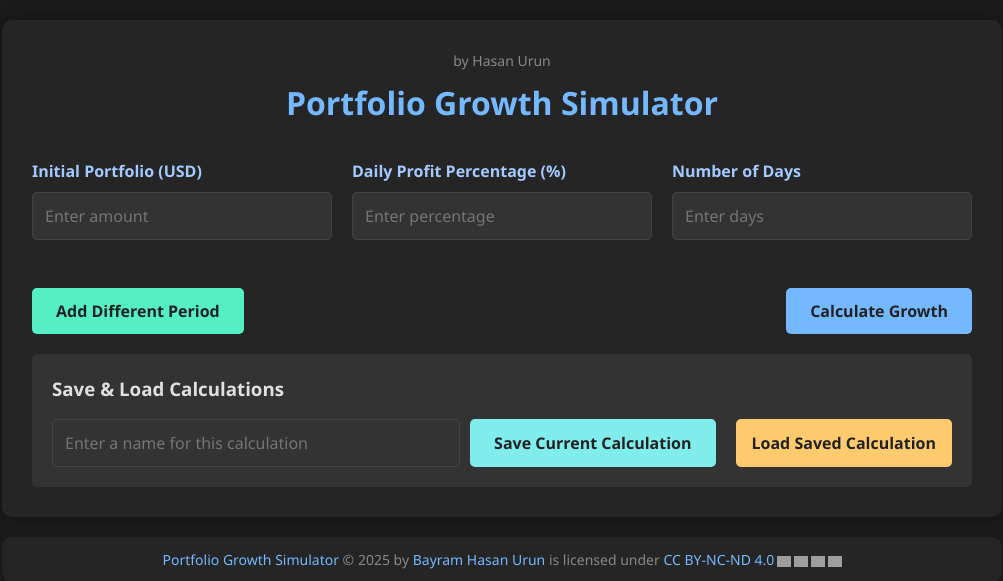
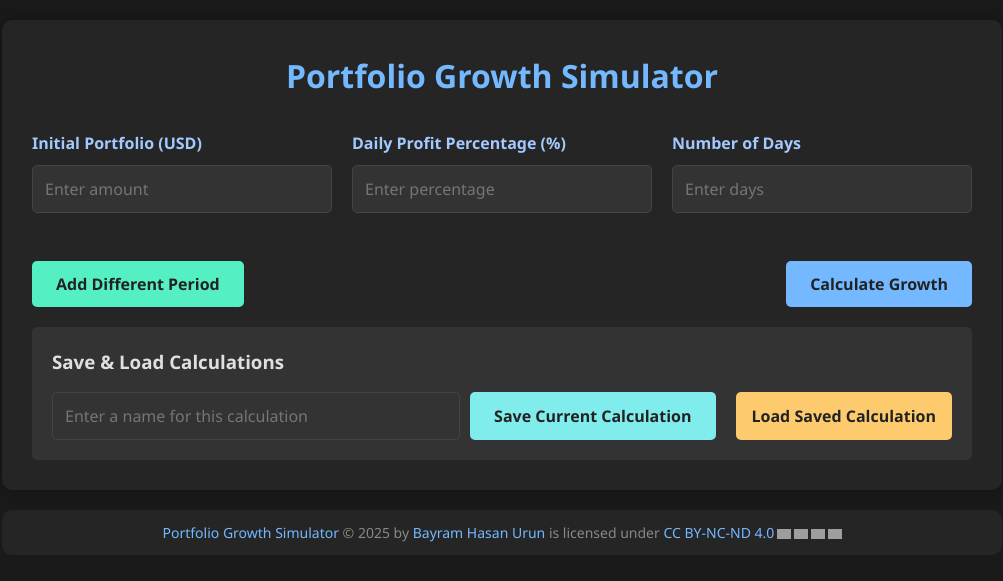
Before and after one commit to hasanurun04/portfolio-growth-simulator, a Flask app: page / in a window 1280 px wide. Shown: the top 581 px of the page, without its empty margins (138-1141 px from the left). Run offline with Flask 3, Linux system fonts and the light colour scheme; grey boxes are pictures that could not be loaded.

Commit message:
commit last updates

```diff
--- a/templates/index.html
+++ b/templates/index.html
@@ -408,7 +408,7 @@
 </head>
 <body>
     <div class="container">
-        <p class="author">by Hasan Urun</p>
+        <!-- <p class="author">by Hasan Urun</p> -->
         <h1>Portfolio Growth Simulator</h1>
         <div class="form-container">
             <div class="form-group">
```
